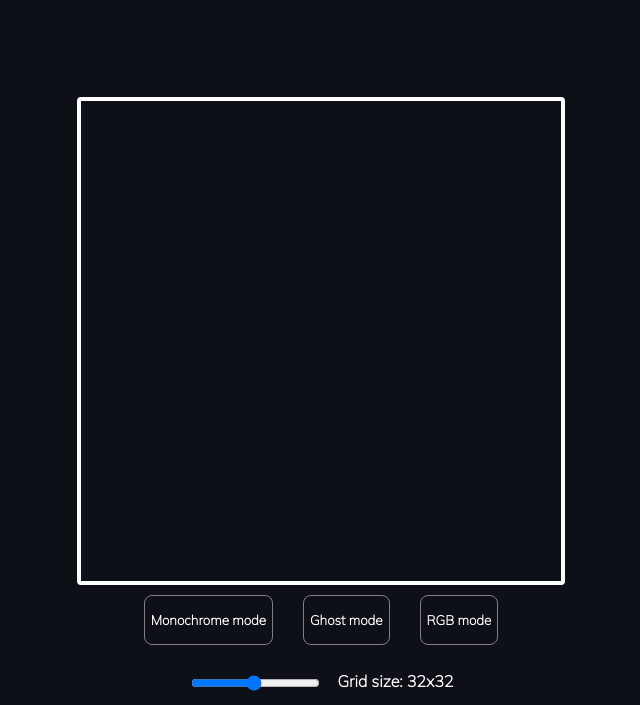
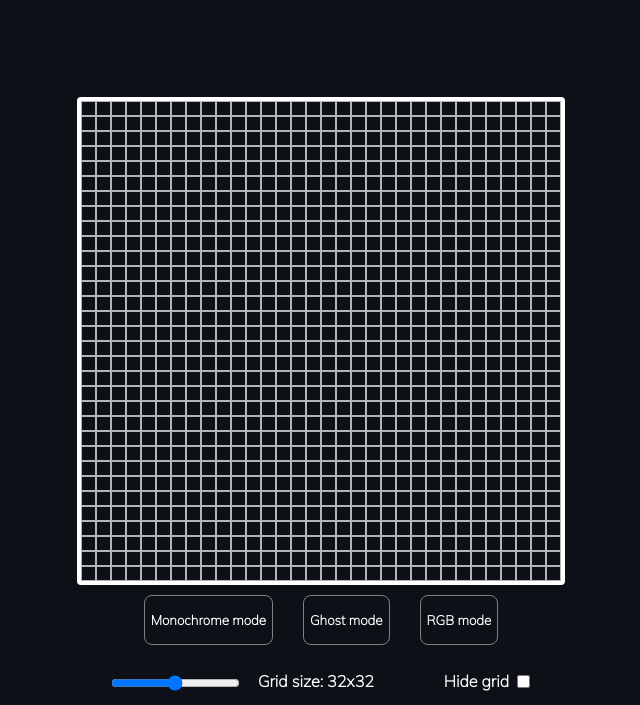
Before and after one commit to AwesomenessXP/sketchpad, a plain HTML site: page index.html in a window 1280 px wide. Shown: the part 95-800 px from the top of the page, without its empty margins (319-959 px from the left). Drawn offline with Linux system fonts and the light colour scheme.

Commit message:
added grid view toggle

```diff
--- a/index.html
+++ b/index.html
@@ -29,6 +29,12 @@
                 <input type="range" min="1" max="64" value="32" id="cell-count">
             </div>
             <p id="text">Grid size: 32x32</p>
+            <div id = "checkbox-text-container">
+                <p id="checkbox-text">Hide grid</p>
+            </div>
+            <div id="checkbox-container">
+                <input type="checkbox" id="checkbox">
+            </div>
         </div>
 
         <script src="index.js" async defer></script>
--- a/index.js
+++ b/index.js
@@ -5,6 +5,7 @@ const grid = document.getElementById('container-1');
 let screen;
 let allCells;
 const cellSlider = document.getElementById("cell-count"); // drawing pad will be gridCellNum * gridCellNum
+const checkBox = document.getElementById("checkbox");
 
 // these are the divs that will update/change on user's screen
 let normalModeBtn = document.querySelector('#normal-mode'); // button for normal mode
@@ -14,6 +15,9 @@ let rbgModeBtn = document.querySelector('#rainbow-mode');
 // initialize color to monochrome
 let isMonochrome; // bool that checks if the current color is in monochrome mode or rgb mode
 let randomColor; // value of some random color
+
+// toggle grid visibility
+let showGrid;
 
 // ----------------------- PREPARE THE GRID -------------------------------------------------------------------------------------
 
@@ -26,6 +30,7 @@ window.onload = () => {
     createGrid(cellSize);
     allCells = document.querySelectorAll(".cell"); // all of the cells in our grid
     isMonochrome = true; // on startup, the default color is black;
+    showGrid = true;
 };// window.onload()
 
 // ADJUST THE SIZE OF CELLS
@@ -57,6 +62,12 @@ rbgModeBtn.addEventListener('click', () => {
     grid.addEventListener('mouseup', () => screen.style.display = "block");//
 });// ghost mode button event
 
+// event listener for check box
+checkBox.addEventListener('click', () => {
+    showGrid ? allCells.forEach((cell) => cell.style.border = "none") : allCells.forEach((cell) => cell.style.border = "1px solid rgba(255, 255, 255, 0.685)")
+    showGrid = !showGrid; // negate the bool
+});// checkBox.onclick()
+
 // ------------------------------ DEFINE FUNCTIONS  --------------------------------------------------------------------------------
 
 function createGrid (size) {
@@ -72,14 +83,12 @@ function createGrid (size) {
     for (let j = 0; j < size; j++) { // creating n number of columns
         const gridColumn = document.createElement('div');
         gridColumn.id = `column-${j+1}`; // individually label the column cell with an ID
-        gridColumn.style.display = "flex";
-        gridColumn.style.flex = '1 1 auto'; // height and width will automatically adjust
+        gridColumn.classList.add("column");
         gridColumn.style.flexDirection = "column";
 
         for (let i = 0; i < size; i++) { // creating n number of rows
             const gridCell = document.createElement('div');
             gridCell.id = `row-${i+1}`; // individually label the row cell with an ID
-            gridCell.style.flex = '1 1 auto'; // height and width will automatically adjust
             gridCell.classList.add("cell");
             gridColumn.appendChild(gridCell);
         }// for
--- a/style.css
+++ b/style.css
@@ -43,7 +43,7 @@ header {
     background-color: rgb(13,17,23);;
 }
 
-button, #text {
+button, #text, #checkbox-text {
     color: white;
     font-family: 'Mulish', sans-serif;
     font-weight: bold;
@@ -66,7 +66,27 @@ button:hover {
     margin-top: 1.5em;
 }
 
+.cell {
+    display: flex;
+    flex: 1 1 auto;
+    border: 1px solid rgba(255, 255, 255, 0.685);
+}
+
+.column {
+    display: flex;
+    flex: 1 1 auto;
+}
+
 #text {
     color: white;
     margin-left: 1em;
 }
+
+#checkbox-text-container {
+    margin-left: 70px;
+}
+
+#checkbox {
+    margin-top: 1.5em;
+    margin-left: 8px;
+}
```
